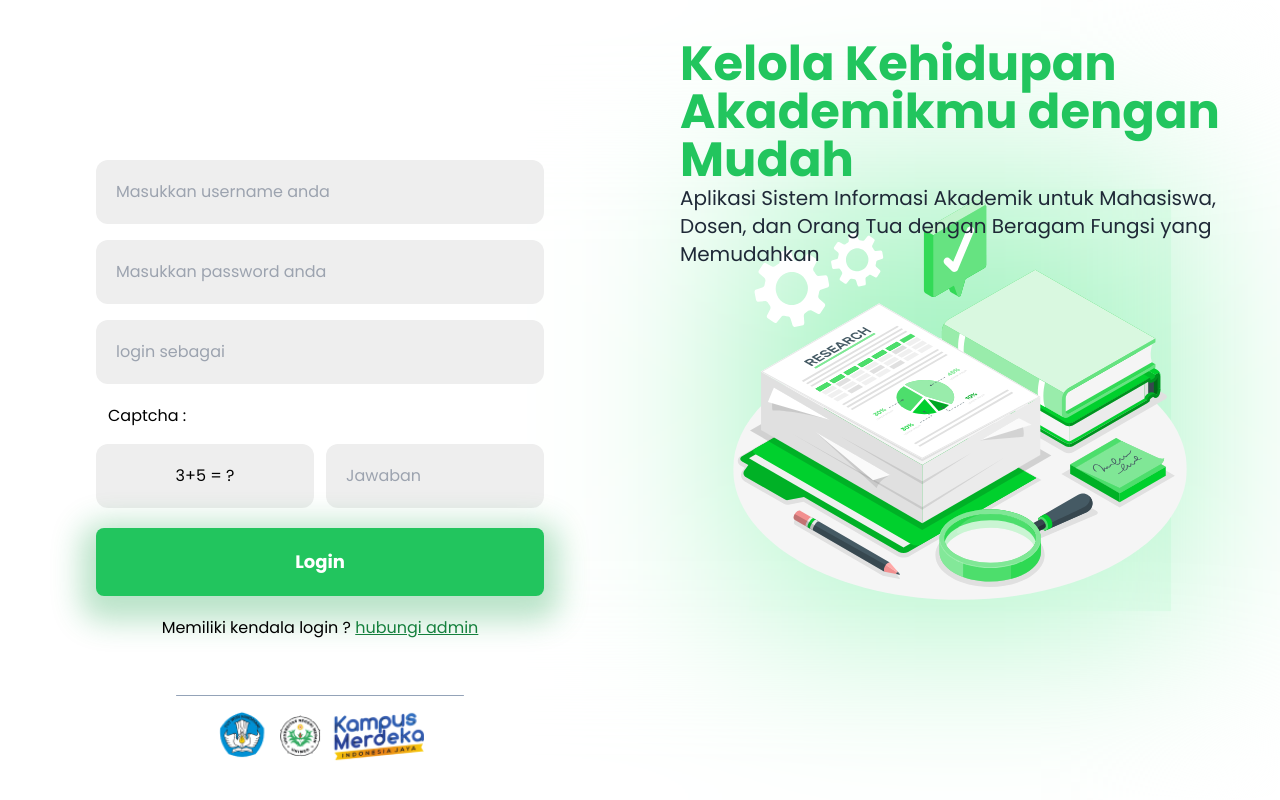
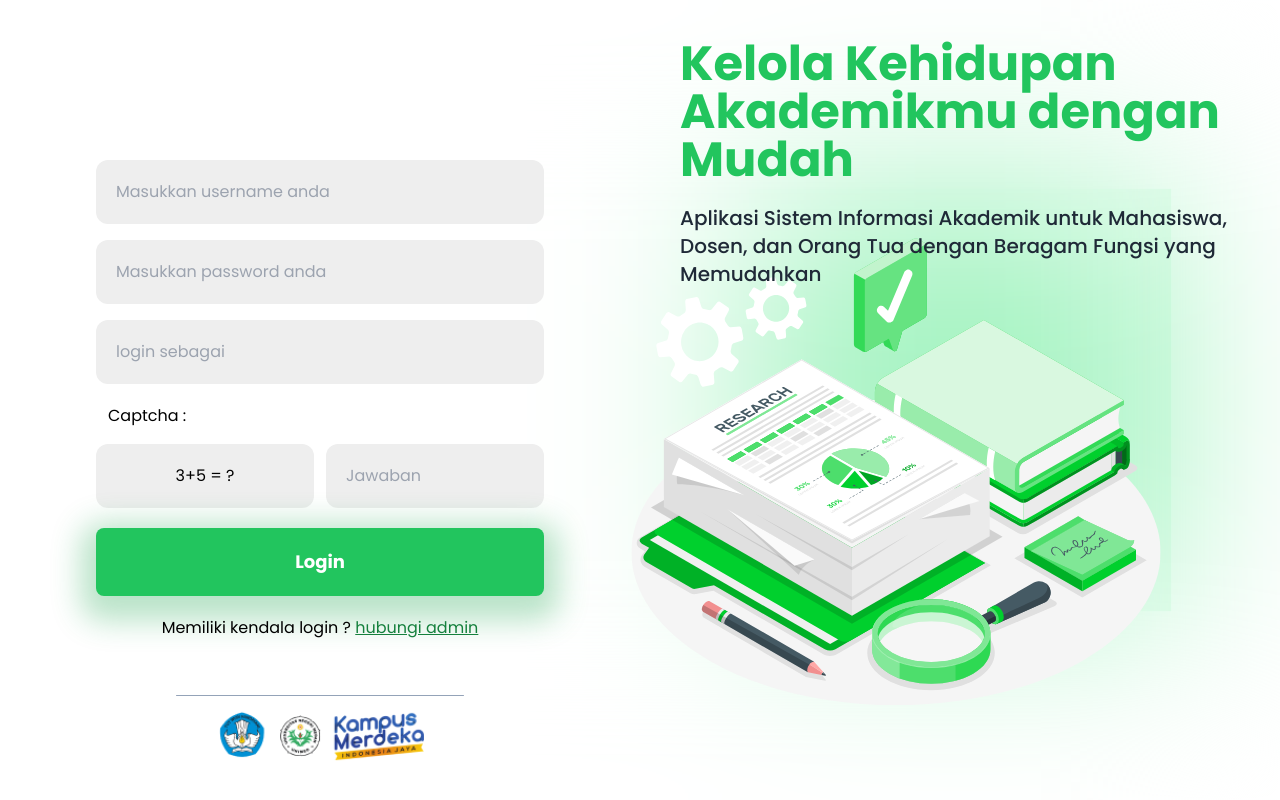
Before and after one commit to fhrrrzy/Akad-Login, a website: page index.html in a window 1280 px wide. Drawn offline with Linux system fonts and the light colour scheme.

Commit message:
medium and large

```diff
--- a/index.html
+++ b/index.html
@@ -5,7 +5,7 @@
     <meta http-equiv="X-UA-Compatible" content="IE=edge">
     <meta name="viewport" content="width=device-width, initial-scale=1.0">
     <link rel="stylesheet" href="dist/css/app.css">
-    <title>AKAD | Login</title>
+    <title>AKAD UNIMED | Login</title>
 </head>
 <body>
     <div class="flex flex-col md:flex-row w-screen h-screen">
@@ -76,10 +76,10 @@
         </div>
         <div class="hidden md:block md:basis-1/2 relative">
             <div class="p-10">
-                <img src="dist/images/book.svg" alt="" class="absolute top-1/2 left-1/2 -translate-x-1/2 -translate-y-1/2 scale-90 lg:top-[50%] z-0">
+                <img src="dist/images/book.svg" alt="" class="absolute top-1/2 left-1/2 -translate-x-1/2 -translate-y-1/2 scale-90 lg:top-[59%] lg:left-[40%] lg:scale-[1.05]">
                 <div class="md:max-w-lg xl:max-w-xl z-0 absolute">
-                    <h1 class="text-green-500 font-bold lg:text-5xl">Kelola Kehidupan Akademikmu dengan Mudah</h1>
-                    <p class="text-gray-800 lg:text-xl">Aplikasi Sistem Informasi Akademik untuk Mahasiswa, Dosen, dan Orang Tua dengan Beragam Fungsi yang Memudahkan</p>
+                    <h1 class="text-green-500 font-bold lg:text-5xl mb-5">Kelola Kehidupan Akademikmu dengan Mudah</h1>
+                    <p class="text-gray-800 lg:text-xl font-medium">Aplikasi Sistem Informasi Akademik untuk Mahasiswa, Dosen, dan Orang Tua dengan Beragam Fungsi yang Memudahkan</p>
                 </div>
             </div>
         </div>
```
Also changed, not shown: dist/css/app.css, dist/index.html (deleted).
